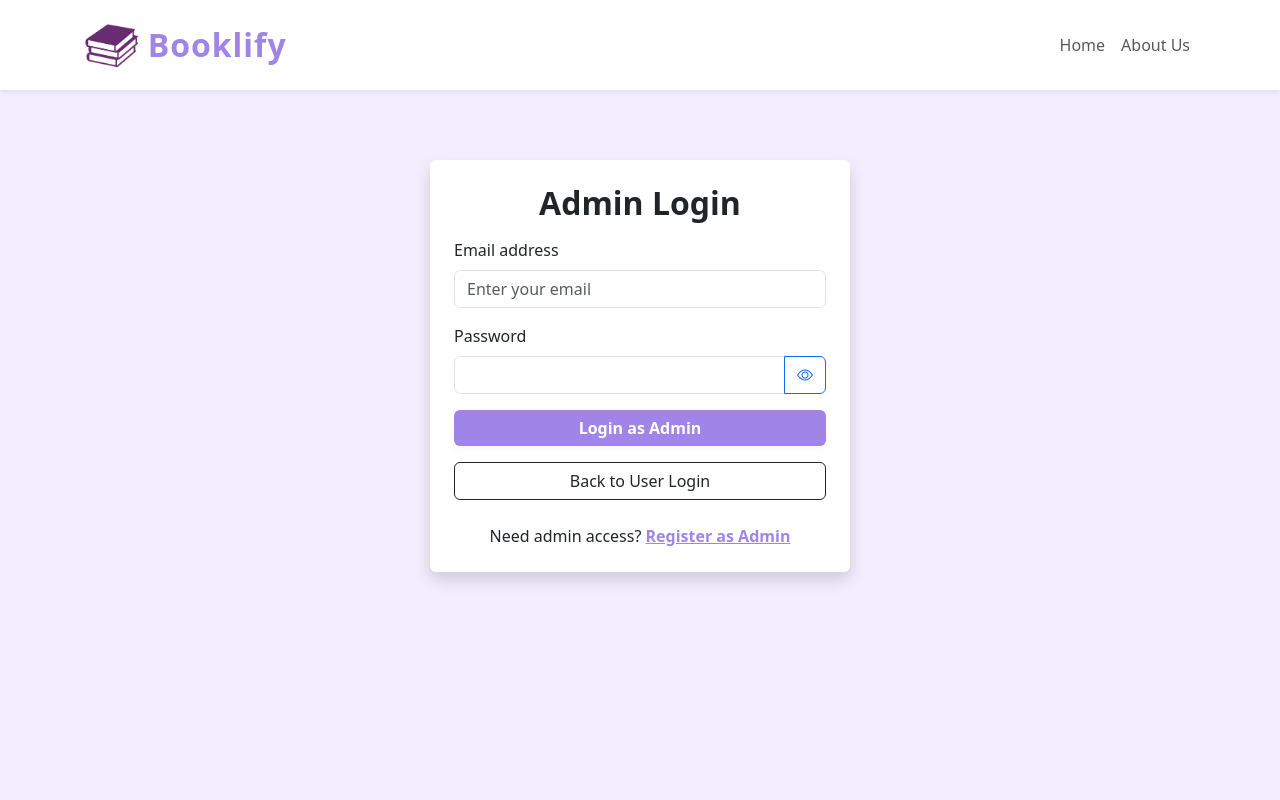
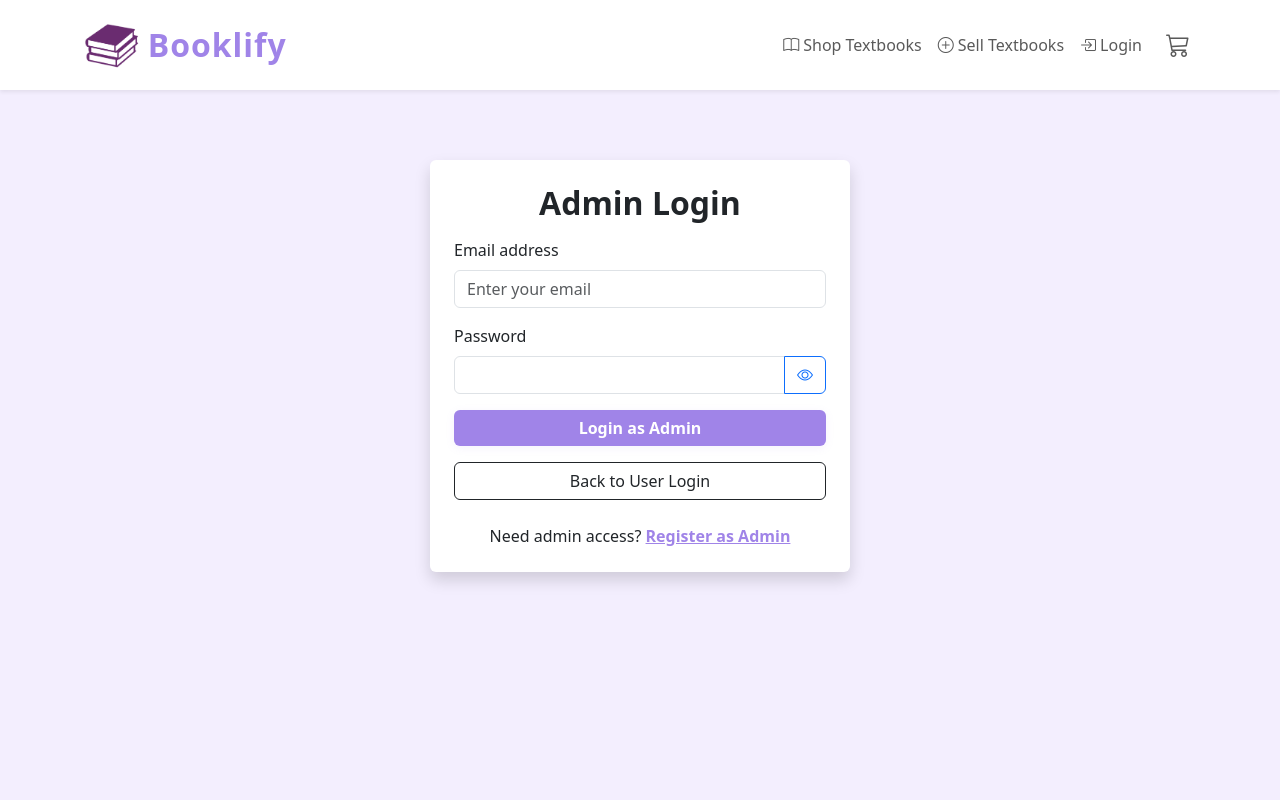
Before and after one commit to Pelisa98/booklify-frontend, a website: page frontend/pages/adminLogIn.html in a window 1280 px wide. Shown: the top 800 px of the page. Drawn offline with nearby package versions, Linux system fonts and the light colour scheme.

Commit message:
Admin Updates

```diff
--- a/frontend/pages/adminLogIn.html
+++ b/frontend/pages/adminLogIn.html
@@ -39,24 +39,7 @@
     </style>
 </head>
 <body>
-    <!-- Header / Navbar -->
-    <nav class="navbar navbar-expand-lg navbar-light bg-white shadow-sm py-3 sticky-navbar">
-        <div class="container d-flex align-items-center justify-content-between">
-            <a class="navbar-brand d-flex align-items-center" href="../index.html">
-                <img src="../assets/images/logo.png" alt="Booklify Logo" height="48" class="me-2">
-                <span class="brand-text">Booklify</span>
-            </a>
-            <button class="navbar-toggler" type="button" data-bs-toggle="collapse" data-bs-target="#navbarNav" aria-controls="navbarNav" aria-expanded="false" aria-label="Toggle navigation">
-                <span class="navbar-toggler-icon"></span>
-            </button>
-            <div class="collapse navbar-collapse" id="navbarNav">
-                <ul class="navbar-nav ms-auto mb-2 mb-lg-0 d-flex align-items-center">
-                    <li class="nav-item"><a class="nav-link" href="../index.html">Home</a></li>
-                    <li class="nav-item"><a class="nav-link" href="about.html">About Us</a></li>
-                </ul>
-            </div>
-        </div>
-    </nav>
+    <!-- Header / Navbar (dynamically generated by navbar.js) -->
 
     <!-- Login/Register Section -->
     <section class="login-section py-5 bg-light-purple min-vh-100">
@@ -188,6 +171,7 @@
     <script src="https://cdn.jsdelivr.net/npm/bootstrap@5.3.0/dist/js/bootstrap.bundle.min.js"></script>
     <script src="../js/script.js"></script>
     <script src="../js/adminService.js"></script>
+    <script type="module" src="../js/navbar.js"></script>
     <link rel="stylesheet" href="https://cdn.jsdelivr.net/npm/bootstrap-icons@1.10.5/font/bootstrap-icons.css">
     <script>
         document.addEventListener('DOMContentLoaded', function() {
```
